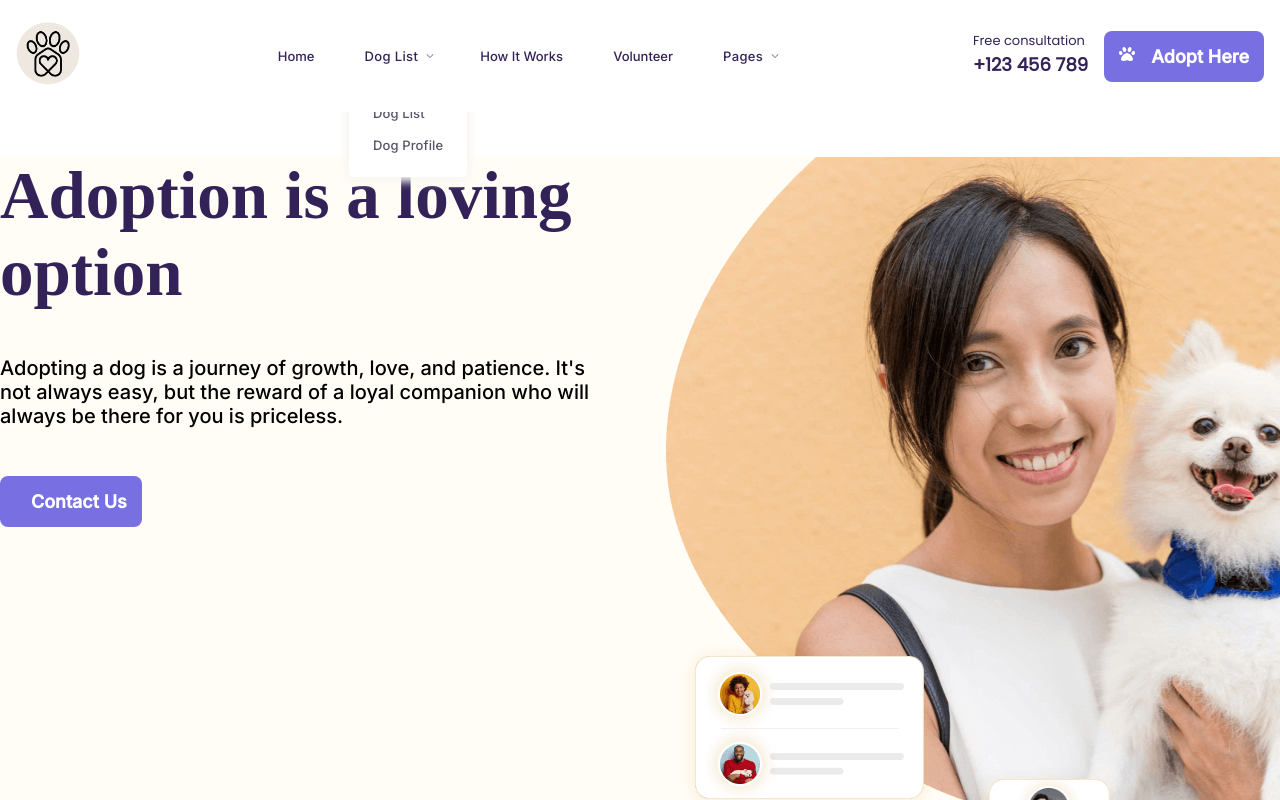
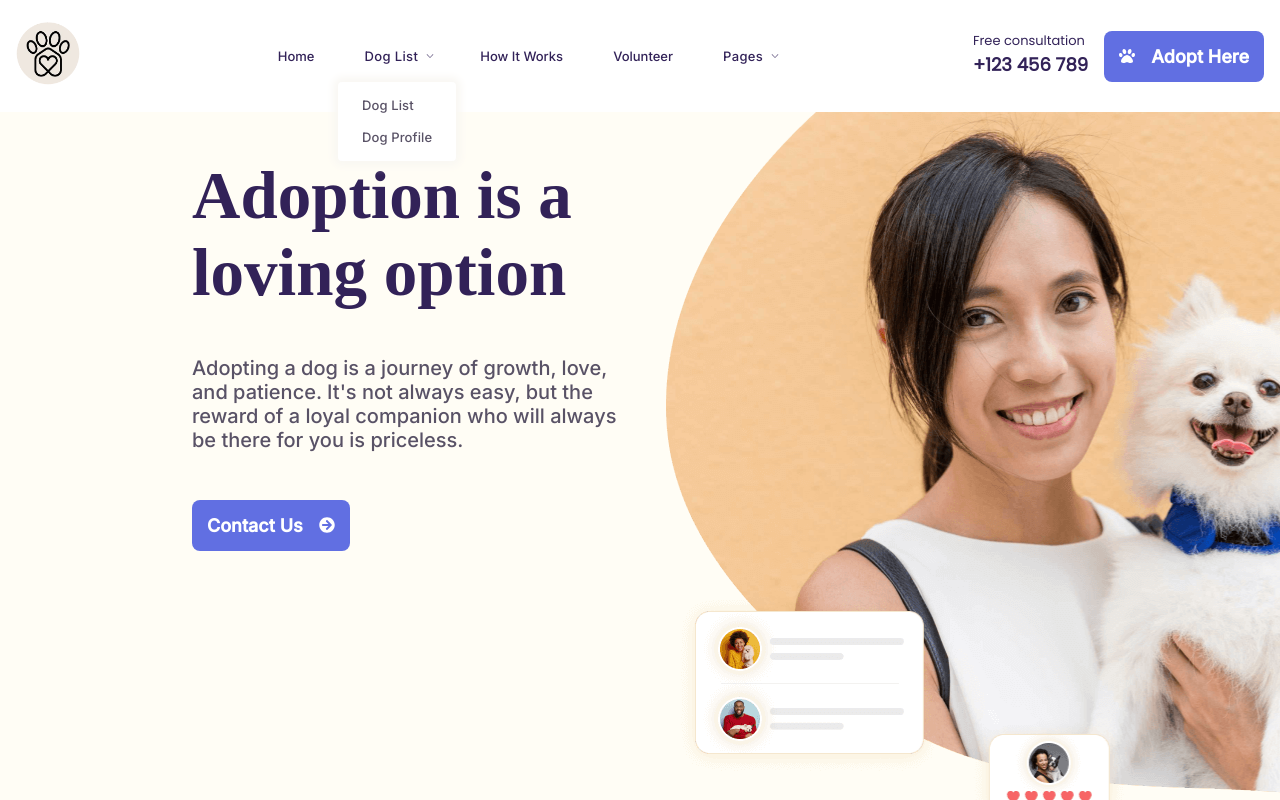
Before and after one commit to simz14/HappyTails, a React (Vite) app in the folder client/: page / in a window 1280 px wide. Both pictures are taken after a click on the button "Dog List". Shown: the top 800 px of the page. Built offline with nearby package versions, Linux system fonts and the light colour scheme; a web font is replaced by a local one.

Commit message:
intro section done going for oprion section

```diff
--- a/client/src/components/Footer/Footer.jsx
+++ b/client/src/components/Footer/Footer.jsx
@@ -283,6 +283,7 @@ const Footer = () => {
                     <InputAdornment position="end">
                       <PurpleButton
                         inputButton={true}
+                        iconBefore={true}
                         icon={<RiSendPlaneFill />}
                       />
                     </InputAdornment>
--- a/client/src/components/Header/Header.jsx
+++ b/client/src/components/Header/Header.jsx
@@ -10,9 +10,11 @@ import { FaPaw } from "react-icons/fa";
 import Logo from "../../assets/HappyTailsLogoOf.png";
 
 const HeaderWrapper = styled.div`
-  position: relative;
+  position: sticky;
+  top: 0;
+  background-color: white;
   z-index: 999;
-  background-color: white;
+
   & nav {
     display: flex;
     min-height: 5rem;
@@ -111,6 +113,7 @@ const Header = () => {
             </div>
             <PurpleButton
               icon={<FaPaw />}
+              iconBefore={true}
               title={"Adopt Here"}
               onClick={() => navigate("/adoption")}
             />
--- a/client/src/components/PopOver.jsx
+++ b/client/src/components/PopOver.jsx
@@ -1,4 +1,13 @@
-import { Button, Link, Menu, MenuItem } from "@mui/material";
+import {
+  Box,
+  Button,
+  ClickAwayListener,
+  Link,
+  Menu,
+  MenuItem,
+  Paper,
+  Popper,
+} from "@mui/material";
 import React, { useState } from "react";
 import { BsChevronDown } from "react-icons/bs";
 import { useNavigate } from "react-router";
@@ -59,15 +68,9 @@ const PopOver = ({ title, items }) => {
         {title}
       </StyledButton>
 
-      <Menu
-        id="basic-menu"
-        anchorEl={anchorEl}
-        open={open}
-        onClose={handleClose}
-        MenuListProps={{
-          "aria-labelledby": "basic-button",
-        }}
-      >
+      <Popper anchorEl={anchorEl} open={open}>
+        <ClickAwayListener onClickAway={handleClose}>
+          <Paper>
             {items.map((item) => {
               return (
                 <MenuItem
@@ -79,7 +82,9 @@ const PopOver = ({ title, items }) => {
                 </MenuItem>
               );
             })}
-      </Menu>
+          </Paper>
+        </ClickAwayListener>
+      </Popper>
     </PopOverWrapper>
   );
 };
--- a/client/src/components/PuprleButton.jsx
+++ b/client/src/components/PuprleButton.jsx
@@ -2,6 +2,11 @@ import React from "react";
 import styled from "styled-components";
 
 const StyledButton = styled.button`
+  display: flex;
+  align-items: center;
+  position: relative;
+  z-index: 99;
+  gap: 1rem;
   border: none;
   background-color: ${(props) => props.theme.colors.mediumPurple};
   color: white;
@@ -15,12 +20,7 @@ const StyledButton = styled.button`
     props.inputButton ? "0 9px 9px 0" : props.theme.radius.xSmall};
   cursor: pointer;
   font-family: "Inter", sans-serif;
-  display: flex;
   transition: 0.5s ease;
-
-  & span {
-    margin-left: 1rem;
-  }
 
   & .icon {
     & svg {
@@ -32,15 +32,23 @@ const StyledButton = styled.button`
 
   &:hover {
     transition: 0.5s ease;
-    box-shadow: 0px 0px 0px 10px ${(props) => props.theme.colors.lightPurple};
+    box-shadow: 0px 0px 0px 10px rgba(96, 110, 225, 0.16);
   }
 `;
 
-const PurpleButton = ({ icon, title, onClick, inputButton }) => {
+const PurpleButton = ({
+  icon,
+  title,
+  onClick,
+  inputButton,
+  iconBefore,
+  iconAfter,
+}) => {
   return (
     <StyledButton inputButton={inputButton} onClick={onClick}>
-      {icon && <div className="icon">{icon}</div>}
+      {iconBefore && icon && <div className="icon">{icon}</div>}
       {title && <span>{title}</span>}
+      {iconAfter && icon && <div className="icon">{icon}</div>}
     </StyledButton>
   );
 };
--- a/client/src/index.css
+++ b/client/src/index.css
@@ -8,6 +8,5 @@ body {
   display: flex;
   min-height: 100vh;
   flex-direction: column;
-  justify-content: space-between;
   margin: 0 auto;
 }
--- a/client/src/screens/Home/Home.jsx
+++ b/client/src/screens/Home/Home.jsx
@@ -1,59 +1,13 @@
 import React from "react";
+import IntroSection from "./sections/IntroSection";
 import Layout from "../../components/Layout";
-import styled from "styled-components";
-import happyWomenImg from "../../assets/womenHappyDog.png";
-import PurpleButton from "../../components/PuprleButton";
-
-const BcgImage = styled.div`
-  height: 100%;
-  width: 100%;
-  top: 0;
-  left: 0;
-  position: absolute;
-  background-image: url(${happyWomenImg});
-  background-position: 52vw -170px;
-  background-repeat: no-repeat;
-`;
-const HomeWrapper = styled.div`
-  position: relative;
-`;
-
-const IntroWrapper = styled.div`
-  left: 0;
-  padding: 0em 0em 23em 0em;
-  background-color: ${(props) => props.theme.colors.lightPink};
-  & .introText {
-    max-width: 600px;
-    & h1 {
-      font-family: ${(props) => props.theme.typography.family.extra};
-      font-size: 67px;
-      color: ${(props) => props.theme.colors.darkestPurple};
-    }
-    & .qoute {
-      font-family: ${(props) => props.theme.typography.family.basic};
-      font-size: ${(props) => props.theme.typography.size.xLarge};
-      margin-bottom: 3rem;
-    }
-  }
-`;
+import OptionsSection from "./sections/OptionsSections";
 
 const Home = () => {
   return (
     <Layout>
-      <HomeWrapper>
-        <IntroWrapper>
-          <div className="introText">
-            <h1>Adoption is a loving option</h1>
-            <p className="qoute">
-              Adopting a dog is a journey of growth, love, and patience. It's
-              not always easy, but the reward of a loyal companion who will
-              always be there for you is priceless.
-            </p>
-            <PurpleButton title={"Contact Us"} />
-          </div>
-          <BcgImage></BcgImage>
-        </IntroWrapper>
-      </HomeWrapper>
+      <IntroSection />
+      <OptionsSection />
     </Layout>
   );
 };
--- /dev/null
+++ b/client/src/screens/Home/sections/IntroSection.jsx
@@ -0,0 +1,112 @@
+import styled from "styled-components";
+import { FaArrowCircleRight } from "react-icons/fa";
+import PurpleButton from "../../../components/PuprleButton";
+import happyWomenImg from "../../../assets/womenHappyDog.png";
+
+const BcgImage = styled.div`
+  height: 100%;
+  width: 100%;
+  top: 0;
+  left: 0;
+  position: absolute;
+  background-image: url(${happyWomenImg});
+  background-position: 52vw -170px;
+  background-repeat: no-repeat;
+  @media (max-width: 1030px) {
+    background-position: 50% 66%;
+    background-size: 509px auto;
+  }
+  @media (max-width: 750px) {
+    background-position: 0% 63%;
+    background-size: contain;
+  }
+`;
+const HomeWrapper = styled.div`
+  position: relative;
+`;
+
+const IntroWrapper = styled.div`
+  display: flex;
+  justify-content: center;
+  padding: 0em 0em 23em 0em;
+  background-color: ${(props) => props.theme.colors.lightPink};
+  & .introText {
+    max-width: 2000px;
+    padding: 0 15%;
+    & h1 {
+      font-family: ${(props) => props.theme.typography.family.extra};
+      font-size: 67px;
+      color: ${(props) => props.theme.colors.darkestPurple};
+    }
+    & .qoute {
+      font-family: ${(props) => props.theme.typography.family.basic};
+      font-size: ${(props) => props.theme.typography.size.xLarge};
+      margin-bottom: 3rem;
+      color: ${(props) => props.theme.colors.lightGrey};
+    }
+    & .content {
+      width: 50%;
+    }
+  }
+  @media (max-width: 1030px) {
+    padding: 0em 0em 40em 0em;
+    & .introText {
+      & .content {
+        width: 100%;
+        display: grid;
+        justify-items: center;
+        text-align: center;
+      }
+      & h1 {
+        font-size: 48px;
+      }
+      & .qoute {
+        font-size: ${(props) => props.theme.typography.size.large};
+      }
+    }
+  }
+  @media (max-width: 750px) {
+    padding: 0em 0em 40em 0em;
+    & .introText {
+      & .content {
+        width: 100%;
+        display: grid;
+        text-align: center;
+        justify-items: normal;
+      }
+      & h1 {
+        font-size: 40px;
+      }
+      & button {
+        justify-content: center;
+      }
+    }
+  }
+`;
+
+const IntroSection = () => {
+  return (
+    <HomeWrapper>
+      <IntroWrapper>
+        <div className="introText">
+          <div className="content">
+            <h1>Adoption is a loving option</h1>
+            <p className="qoute">
+              Adopting a dog is a journey of growth, love, and patience. It's
+              not always easy, but the reward of a loyal companion who will
+              always be there for you is priceless.
+            </p>
+            <PurpleButton
+              icon={<FaArrowCircleRight />}
+              iconAfter={true}
+              title={"Contact Us"}
+            />
+          </div>
+        </div>
+        <BcgImage></BcgImage>
+      </IntroWrapper>
+    </HomeWrapper>
+  );
+};
+
+export default IntroSection;
--- /dev/null
+++ b/client/src/screens/Home/sections/OptionsSections.jsx
@@ -0,0 +1,10 @@
+import React from "react";
+import styled from "styled-components";
+
+const OptionWrapper = styled.div``;
+
+const OptionsSection = () => {
+  return <OptionWrapper></OptionWrapper>;
+};
+
+export default OptionsSection;
--- a/client/src/utils/MUI/Components.jsx
+++ b/client/src/utils/MUI/Components.jsx
@@ -7,6 +7,13 @@ export let theme = createTheme({
         root: {
           boxShadow: "0px 0px 9px 5px #f9f7f3",
           padding: "0.5rem",
+        },
+      },
+    },
+    MuiPopper: {
+      styleOverrides: {
+        root: {
+          zIndex: "9999",
         },
       },
     },
@@ -22,13 +29,7 @@ export let theme = createTheme({
         },
       },
     },
-    MuiPopover: {
-      styleOverrides: {
-        root: {
-          zIndex: "0",
-        },
-      },
-    },
+
     MuiMenuItem: {
       styleOverrides: {
         root: {
@@ -56,6 +57,7 @@ export let theme = createTheme({
         },
       },
     },
+
     MuiButton: {
       styleOverrides: {
         root: {
@@ -82,5 +84,14 @@ theme = createTheme(theme, {
         },
       },
     },
+    MuiPopover: {
+      styleOverrides: {
+        root: {
+          [theme.breakpoints.down("1030")]: {
+            zIndex: "0",
+          },
+        },
+      },
+    },
   },
 });
--- a/client/src/utils/themes/colors.jsx
+++ b/client/src/utils/themes/colors.jsx
@@ -1,6 +1,6 @@
 export const colors = {
   lightPurple: "#eeeffc",
-  mediumPurple: "#786fe2",
+  mediumPurple: "#616fe2",
   darkPurple: "#616fe2",
   darkestPurple: "#322258",
   lightGrey: "#595266",
```
Lines whose indentation alone changed are shown as unchanged.
